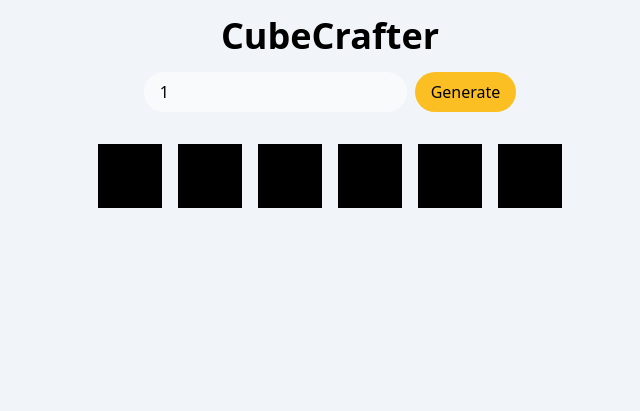
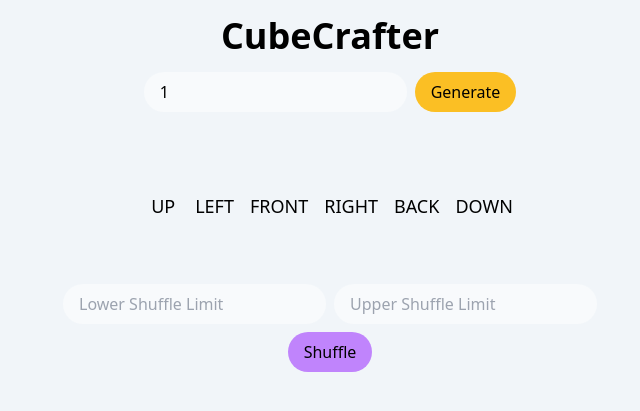
Before and after one commit to kanavgoyal898/CubeCrafter, a Flask app: template templates/index.html in a window 1280 px wide. Shown: the top 411 px of the page, without its empty margins (310-950 px from the left). Run offline with Flask 3, Linux system fonts and the light colour scheme; the template is opened without the code that fills it: most values are stand-ins (such as "Sample title", 1, 10 or a date in 2020); some libraries are stand-ins or nearby versions.

Commit message:
Implement Cube Shuffle

```diff
--- a/app.py
+++ b/app.py
@@ -1,4 +1,4 @@
-from flask import Flask, render_template, request
+from flask import Flask, render_template, request, redirect, url_for
 
 from src.cube import Cube
 from src.cost import Cost
@@ -7,15 +7,49 @@
 app = Flask(__name__)
 
 DEFAULT_SIZE = 3
+DEFAULT_LOWER_STEP_LIMIT = 1
+DEFAULT_UPPER_STEP_LIMIT = 5
+
+cube = None
 
 @app.route('/', methods=['GET', 'POST'])
 def index():
     default_size = DEFAULT_SIZE
+
     if request.method == 'POST':
         size = int(request.form.get('size', default_size))
+
+        if size < 1 or size > 6:
+            print("Error: Cube size too large.")
+            return render_template('index.html', error="Cube size out of bounds. Choose a size between 1 and 6.")
+
+        global cube
         cube = Cube(n=int(size))
-        return render_template('index.html', default_size=default_size, size=size, cube=cube)
-    return render_template('index.html', cube=None)
+        return render_template('index.html', size=size, cube=cube)
+
+    return render_template('index.html')
+
+@app.route('/solve', methods=['GET', 'POST'])
+def solve():
+    if request.method == 'GET':
+        return redirect(url_for('index'))
+
+    global cube
+    if cube is None:
+        return redirect(url_for('index'))
+
+    size = cube.n
+    steps_low = int(request.form.get('lower-limit', DEFAULT_LOWER_STEP_LIMIT))
+    steps_high = int(request.form.get('upper-limit', DEFAULT_UPPER_STEP_LIMIT))
+
+    if steps_low < 1 or steps_high > 100 or steps_low > steps_high:
+        print("Error: Number of steps out of bounds.")
+        return render_template('solve.html', error="Number of steps out of bounds. Choose a number between 1 and 100.")
+
+    shuffle_moves = cube.shuffle(steps_low, steps_high)
+    print(f"Shuffled in {len(shuffle_moves)} moves.")
+
+    return render_template('solve.html', size=size, cube=cube, shuffle_moves=shuffle_moves)
 
 if __name__ == '__main__':
     app.run(debug=True)
--- /dev/null
+++ b/templates/base.html
@@ -0,0 +1,14 @@
+<!DOCTYPE html>
+<html lang="en">
+<head>
+    <meta charset="UTF-8">
+    <meta name="viewport" content="width=device-width, initial-scale=1.0">
+    <title>CubeCrafter</title>
+    <script src="https://cdn.tailwindcss.com"></script>
+</head>
+<body class="bg-slate-100 dark:bg-slate-900 flex flex-col items-center justify-start">
+    <h1 class="text-center text-4xl text-bold dark:text-white font-bold my-4">CubeCrafter</h1>
+
+    {% block content %}{% endblock %}
+</body>
+</html>
--- /dev/null
+++ b/templates/cube.html
@@ -0,0 +1,23 @@
+{% macro render(cube, size) %}
+    <div class="flex flex-col items-center gap-4 mt-8">
+        <div class="flex flex-row justify-center gap-4">
+            <!-- UP, LEFT, FRONT, RIGHT, BACK, DOWN -->
+            {% set order = ['UP', 'LEFT', 'FRONT', 'RIGHT', 'BACK', 'DOWN'] %}
+            {% set color_map = { 'W': 'bg-black dark:bg-white', 'G': 'bg-green-500', 'O': 'bg-orange-500', 'B': 'bg-blue-500', 'R': 'bg-red-500', 'Y': 'bg-yellow-500' } %}
+            {% for k in range(6) %}
+                <div class="flex flex-col items-center">
+                    <div class="grid gap-2" style="grid-template-columns: repeat({{ size }}, 2em);">
+                        {% for i in range(size) %}
+                            {% for j in range(size) %}
+                                <div class="w-8 h-8 {{ color_map[cube.config[k][i][j]] }}"></div>
+                            {% endfor %}
+                        {% endfor %}
+                    </div>
+                    <div>
+                        <p class="text-center text-lg text-bold text-black dark:text-white mt-4">{{ order[k] }}</p>
+                    </div>
+                </div>
+            {% endfor %}
+        </div>
+    </div>
+{% endmacro %}
--- a/templates/index.html
+++ b/templates/index.html
@@ -1,36 +1,34 @@
-<!DOCTYPE html>
-<html lang="en">
-<head>
-    <meta charset="UTF-8">
-    <meta name="viewport" content="width=device-width, initial-scale=1.0">
-    <title>CubeCrafter</title>
-    <script src="https://cdn.tailwindcss.com"></script>
-</head>
-<body class="bg-slate-100 dark:bg-slate-900 flex flex-col items-center justify-start">
-    <h1 class="text-center text-4xl text-bold dark:text-white font-bold my-4">CubeCrafter</h1>
+{% extends "base.html" %}
+
+{% block content %}
 
     <form action="/" method="POST" class="flex flex-row gap-2">
-        <input type="text" name="size" value="{{ size if size else default_size }}" required class="bg-slate-50 dark:bg-slate-950 text-black dark:text-white px-4 py-2 rounded-full">
+        <input type="text" name="size" value="{{ size }}" required class="bg-slate-50 dark:bg-slate-950 text-black dark:text-white px-4 py-2 rounded-full">
         <button type="submit" class="bg-amber-400 dark:bg-amber-600 text-black dark:text-white px-4 py-2 rounded-full">
             Generate
         </button>
     </form>
 
+    {% if error %}
+        <div class="text-lg text-bold text-rose-500 dark:text-rose-400 mt-4">
+            {{ error }}
+        </div>
+    {% endif %}
+
     {% if cube %}
-    <div class="flex flex-col items-center gap-4 mt-8">
-        <div class="flex justify-center gap-4">
-            <!-- UP, LEFT, FRONT, RIGHT, BACK, DOWN -->
-            {% for face in range(6) %}
-                <div class="grid gap-2" style="grid-template-columns: repeat({{ size }}, 4em);">
-                    {% for i in range(size) %}
-                        {% for j in range(size) %}
-                            <div class="w-16 h-16 bg-black dark:bg-white"></div>
-                        {% endfor %}
-                    {% endfor %}
-                </div>
-            {% endfor %}
-        </div>
-    </div>
+        {% import 'cube.html' as cube_template %}
+        {{ cube_template.render(cube, size) }}
+
+        <form action="/solve" method="POST" class="flex flex-col justify-center items-center gap-2 mt-16">
+            <div class="flex flex-row justify-center items-center gap-2">
+                <input type="text" required name="lower-limit" placeholder="Lower Shuffle Limit" class="bg-slate-50 dark:bg-slate-950 text-black dark:text-white px-4 py-2 rounded-full">
+                <input type="text" required name="upper-limit" placeholder="Upper Shuffle Limit" class="bg-slate-50 dark:bg-slate-950 text-black dark:text-white px-4 py-2 rounded-full">
+            </div>
+            <input type="hidden" name="cube" value="{{ cube.state }}">
+            <button type="submit" class="bg-purple-400 dark:bg-purple-600 text-black dark:text-white px-4 py-2 rounded-full max-w-fit">
+                Shuffle
+            </button>
+        </form>
     {% endif %}
-</body>
-</html>
+
+{% endblock %}
```
Also changed, not shown: templates/solve.html (added, +13 -0 lines).
